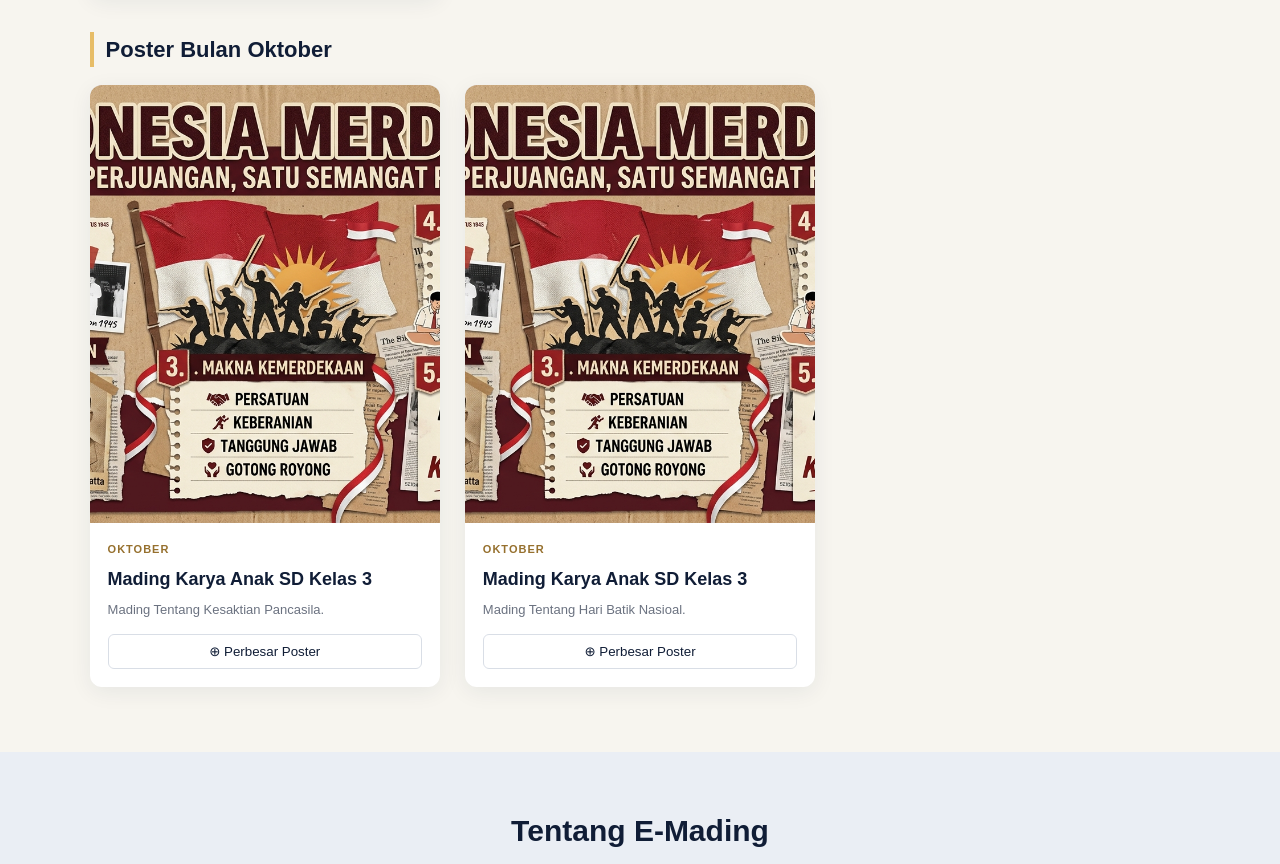
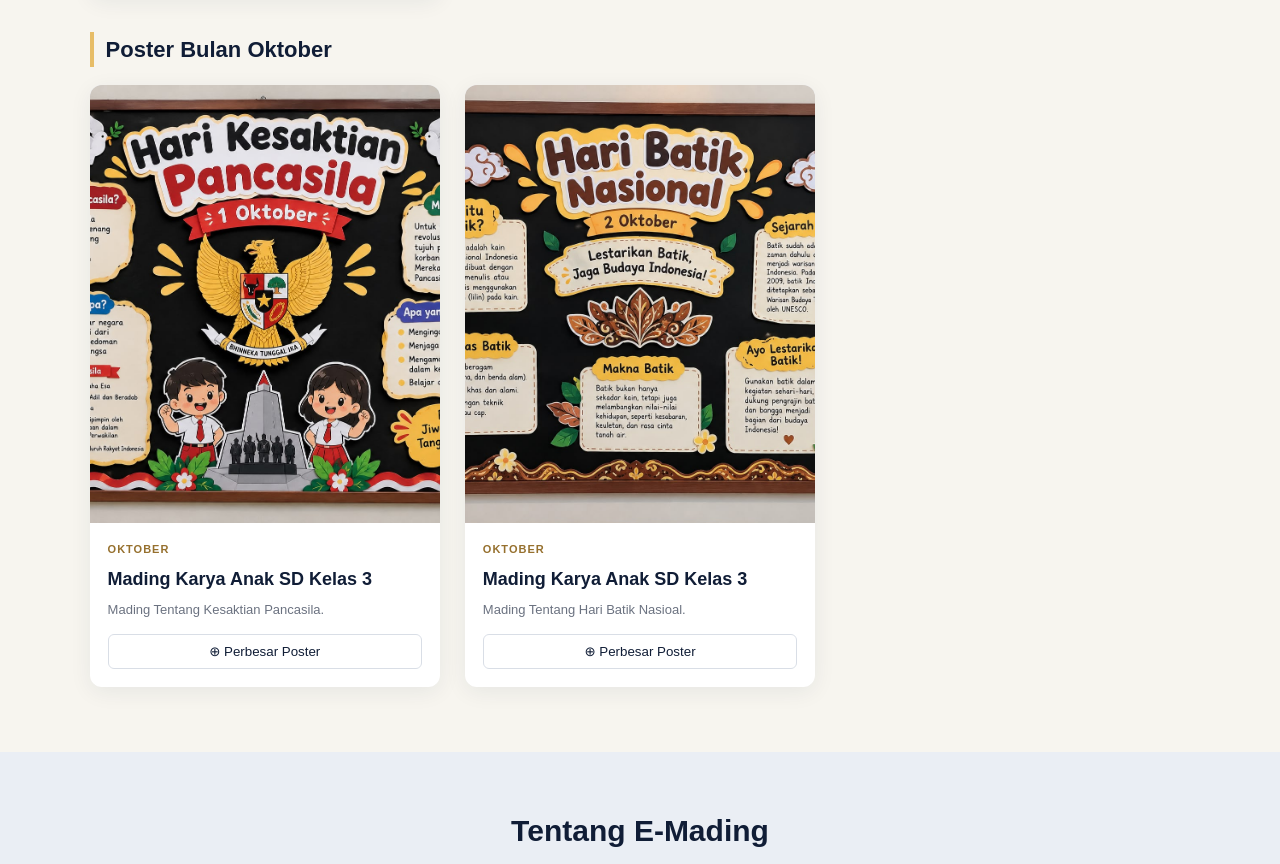
Before and after one commit to MasNabil-bot/e-mading-kampus, a plain HTML site: page index.html in a window 1280 px wide. Shown: the part 3806-4670 px from the top of the page. Drawn offline with Linux system fonts and the light colour scheme.

Commit message:
index.html

```diff
--- a/index.html
+++ b/index.html
@@ -547,13 +547,13 @@
         title: "Mading Karya Anak SD Kelas 3",
         month: "Oktober",
         description: "Mading Tentang Kesaktian Pancasila.",
-        image: "merdeka.jpg"
+        image: "kesak.jpg"
       },
       {
         title: "Mading Karya Anak SD Kelas 3",
         month: "Oktober",
         description: "Mading Tentang Hari Batik Nasioal.",
-        image: "merdeka.jpg"
+        image: "batik.jpg"
       }
     ];
 
```
